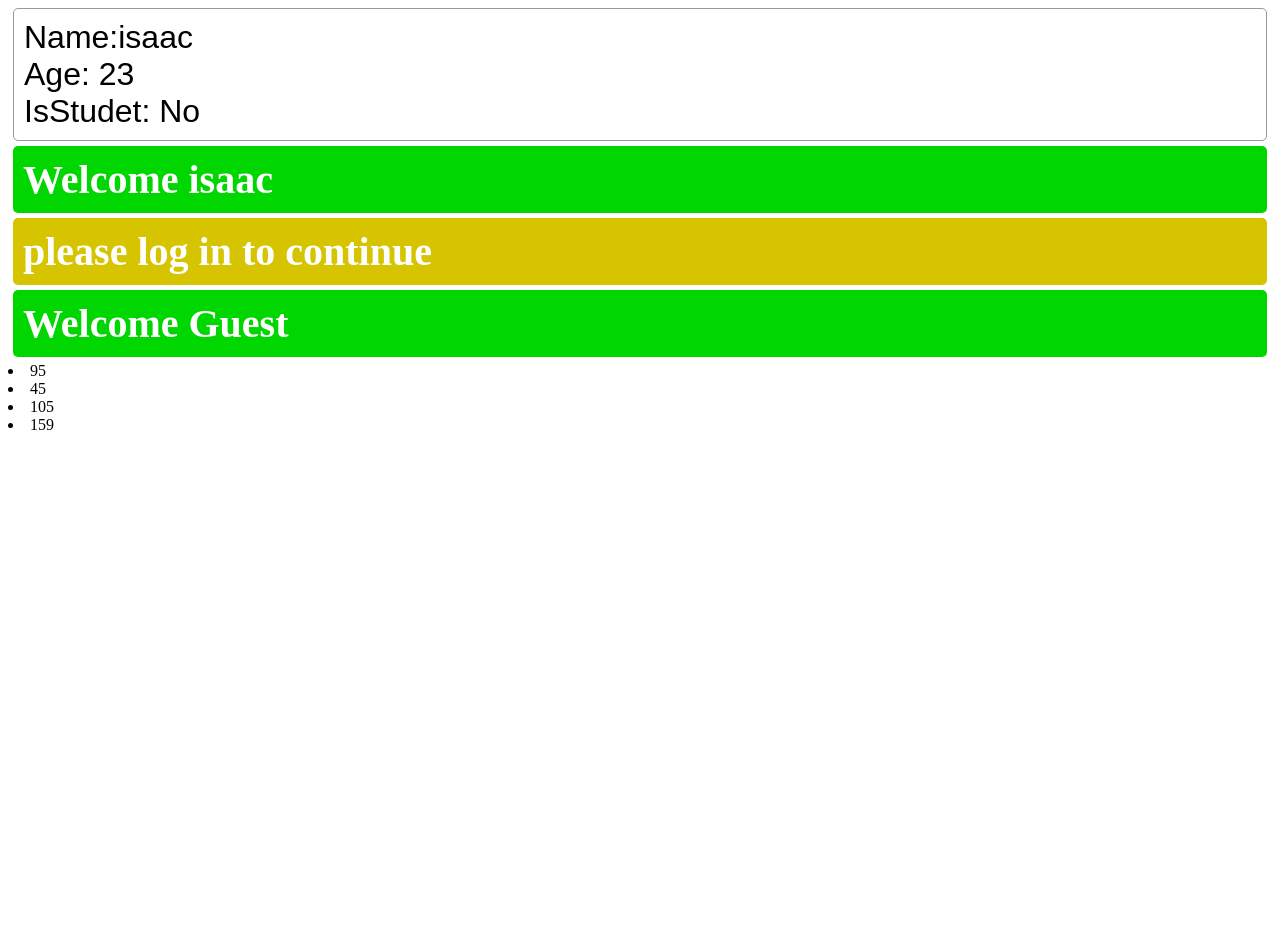
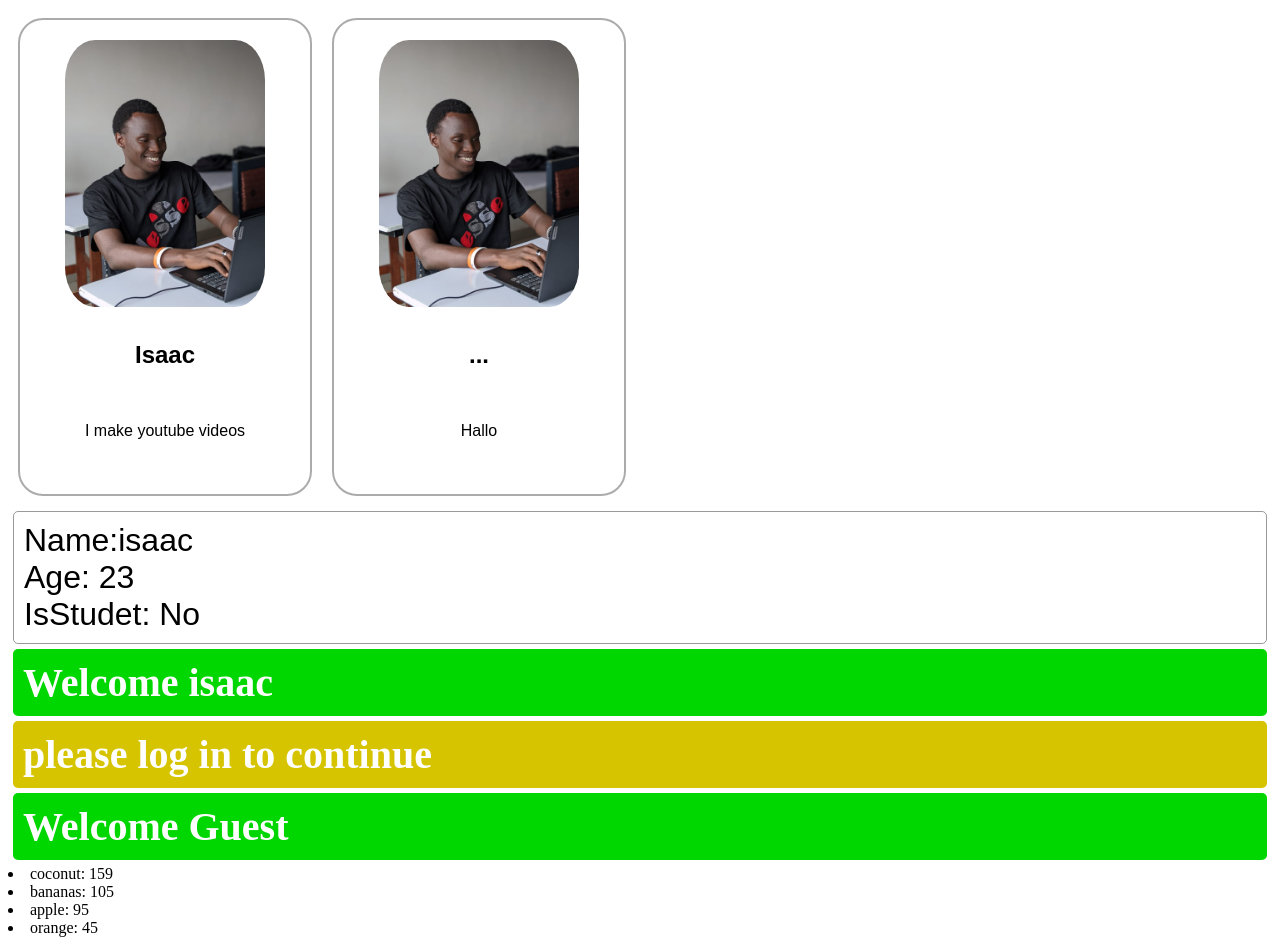
Before and after one commit to isaacbenit/javascript-practice-exercises, a React (Vite) app in the folder web site/my-react-app/: page / in a window 1280 px wide. Before the commit the page ends 800 px from the top, so only its background shows below. Built offline with nearby package versions, Linux system fonts and the light colour scheme.

Commit message:
new commits

```diff
--- a/web site/my-react-app/src/App.jsx
+++ b/web site/my-react-app/src/App.jsx
@@ -1,3 +1,4 @@
+import Card from './card.jsx'
 import Student from './Students.jsx'
 import UserGreeting from'./UserGreeting'
 import List from './list.jsx'
@@ -5,6 +6,7 @@ function App() {
 
   return(
   <>
+  <Card/>
   <Student name='isaac' age={23} isStudent={false}/>
   <UserGreeting isLoggedIn={true} username='isaac'/>
   <UserGreeting isLoggedIn={false} username='isaac'/>
--- a/web site/my-react-app/src/card.jsx
+++ b/web site/my-react-app/src/card.jsx
@@ -1,11 +1,22 @@
-import profilepc from './assets/profile.jpg'
+import pro from './assets/profile.jpg'
+
 function Card(){
-    return(
-    <div className="card">
-        <img src={profilepc} alt="profile picture" className='img1' />
-        <h2 className='title'>Isaac</h2>
-        <p className='text'> I make youtube videos</p>
-    </div>
-    );
+    const ids=[
+        {   img: pro,
+            name:'Isaac',
+            profetion: 'I make youtube videos',
+        },
+        {   img:pro,
+            name:'...',
+            profetion: 'Hallo',
+        }
+    ]
+    let disp= ids.map(people=>
+    <div className='card'>
+        <img src={people.img} alt="profile picture" className='img1' /> <br />
+        <h2 className='title'> {people.name}</h2> <br />
+        <p className='text'> {people.profetion} </p><br />
+    </div>)
+    return(disp);
 }
 export default Card
--- a/web site/my-react-app/src/index.css
+++ b/web site/my-react-app/src/index.css
@@ -33,3 +33,29 @@
     border-radius: 5px;
     margin: 5px;
  }
+ .card{
+    border: 2px solid rgb(171, 171, 171);
+    width: 35%;
+    margin: 10px;
+    padding: 20px;
+    text-align: center;
+    max-width: 250px;
+    border-radius: 25px;
+    display: inline-block;
+
+
+ }
+ .card h2{
+    font-family: Arial, Helvetica, sans-serif;
+    text-align: center;
+ }
+ .card p{
+    font-family: Arial, Helvetica, sans-serif;
+    text-align: center;
+ }
+ .img1{
+    max-width:80%;
+    margin-bottom: 10px;
+    border-radius: 15%;
+    height: auto;
+ }
--- a/web site/my-react-app/src/list.jsx
+++ b/web site/my-react-app/src/list.jsx
@@ -1,10 +1,14 @@
 function List(){
-    const fruits=[  {name:'apple', caloroes:95},
-                    {name:'orange',caloroes:45},
-                    {name:'bananas',caloroes:105},
-                    {name:'coconut',caloroes:159}];
-    fruits.sort();
-    const listItems=fruits.map((fruit)=><li>{fruit.caloroes}</li>)
+    const fruits=[  {id: 1,name:'apple', caloroes:95},
+                    {id: 2,name:'orange',caloroes:45},
+                    {id: 3,name:'bananas',caloroes:105},
+                    {id: 4,name:'coconut',caloroes:159}];
+    fruits.sort((a,b)=> b.name.localeCompare(a.name));
+    fruits.sort((a,b)=> b.caloroes - a.caloroes)
+
+    const listItems=fruits.map((fruit)=><li key={fruit.id}>
+                                            {fruit.name}:&nbsp;
+                                            {fruit.caloroes}</li>)
     return(listItems)
 }
 export default List
```
Also changed, not shown: 2 other files (tests, documents, lock files or other folders).
